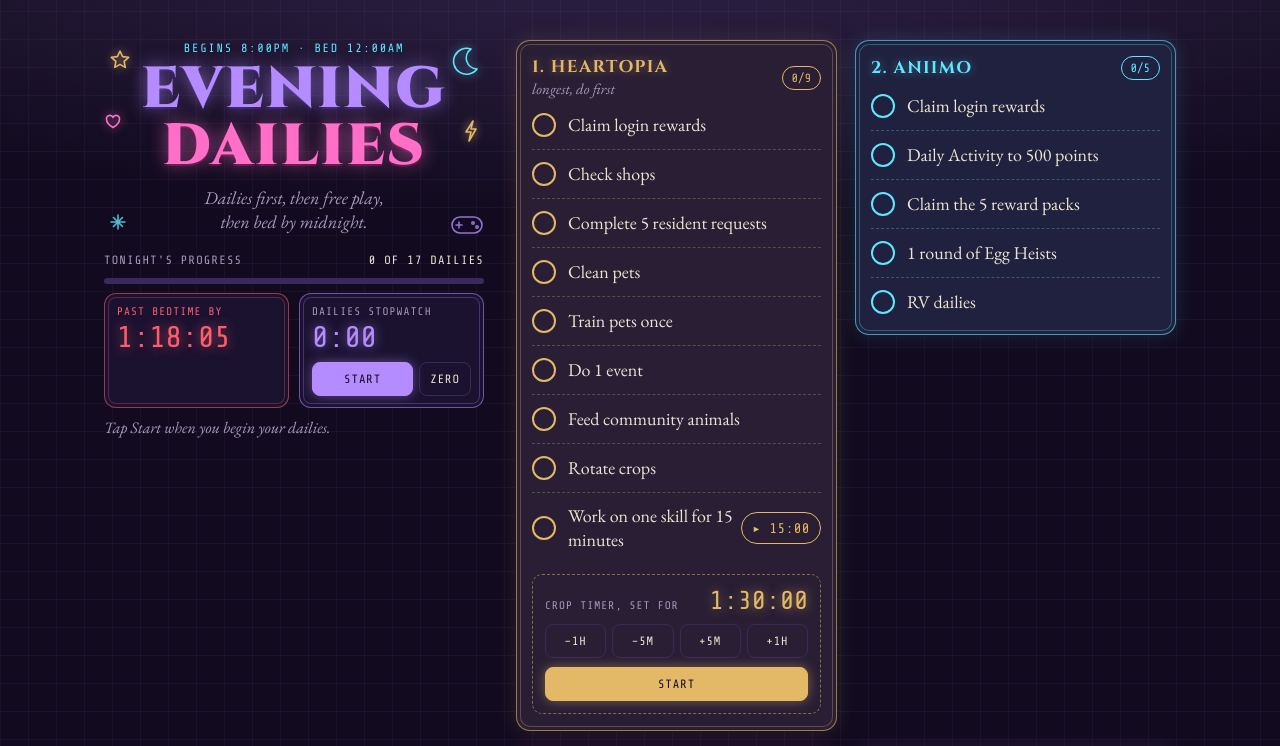
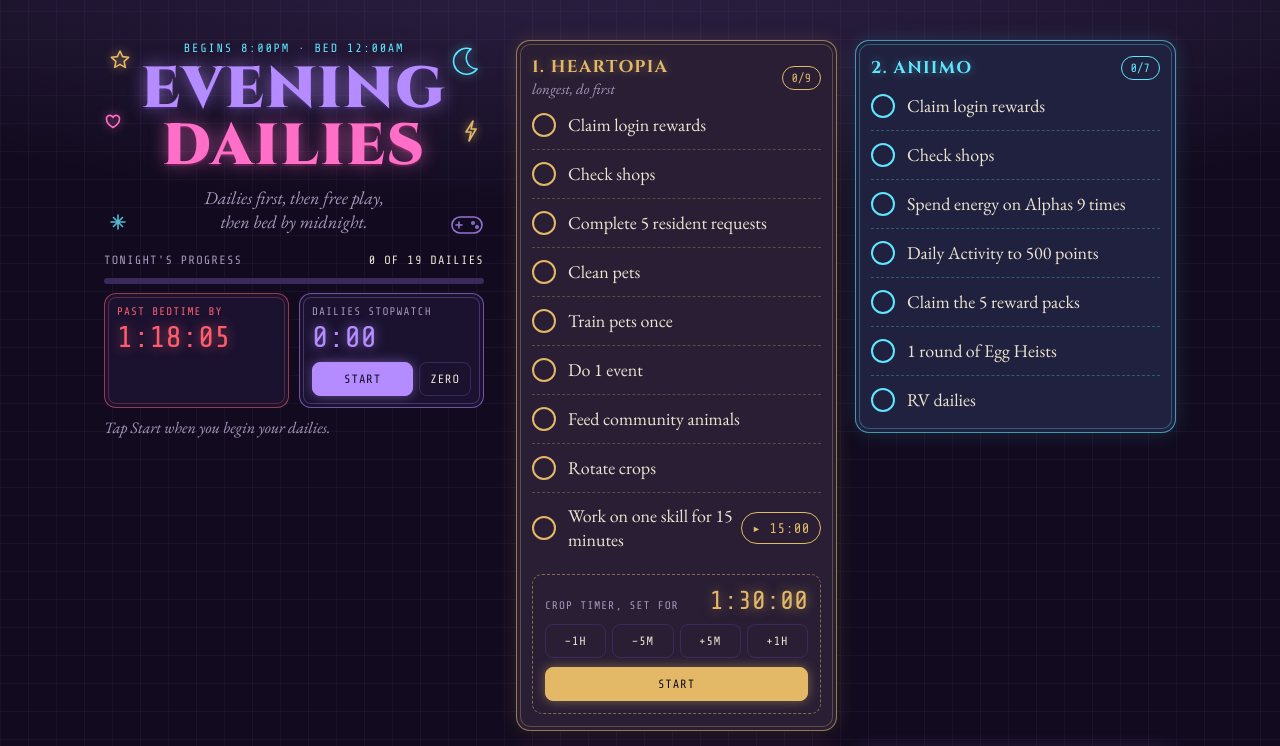
Before and after one commit to faetoplay/hub, a plain HTML site: page evening-dailies/index.html in a window 1280 px wide. Shown: the top 746 px of the page. Drawn offline with nearby package versions, Linux system fonts and the light colour scheme.

Commit message:
Add shop check and Alpha energy runs to Aniimo dailies
Co-Authored-By: Claude Fable 5.2 <noreply@anthropic.com>
Claude-Session: https://claude.ai/code/session_01URenHQpZ2EYF3DLQT4f57b

```diff
--- a/evening-dailies/index.html
+++ b/evening-dailies/index.html
@@ -430,7 +430,7 @@ main { display: flex; flex-direction: column; gap: 14px; min-width: 0; }
   <div class="bar">
     <div class="head">
       <span>Tonight's progress</span>
-      <span class="count" id="count">0 of 17 dailies</span>
+      <span class="count" id="count">0 of 19 dailies</span>
     </div>
     <div class="track" aria-hidden="true"><div class="fill" id="fill"></div></div>
     <div class="timers">
@@ -483,6 +483,8 @@ main { display: flex; flex-direction: column; gap: 14px; min-width: 0; }
     ]},
     { id: "aniimo", name: "Aniimo", tone: "ani", note: "", daily: true, items: [
       ["a-login", "Claim login rewards"],
+      ["a-shops", "Check shops"],
+      ["a-alphas", "Spend energy on Alphas 9 times"],
       ["a-activity", "Daily Activity to 500 points"],
       ["a-packs", "Claim the 5 reward packs"],
       ["a-heist", "1 round of Egg Heists"],
```
